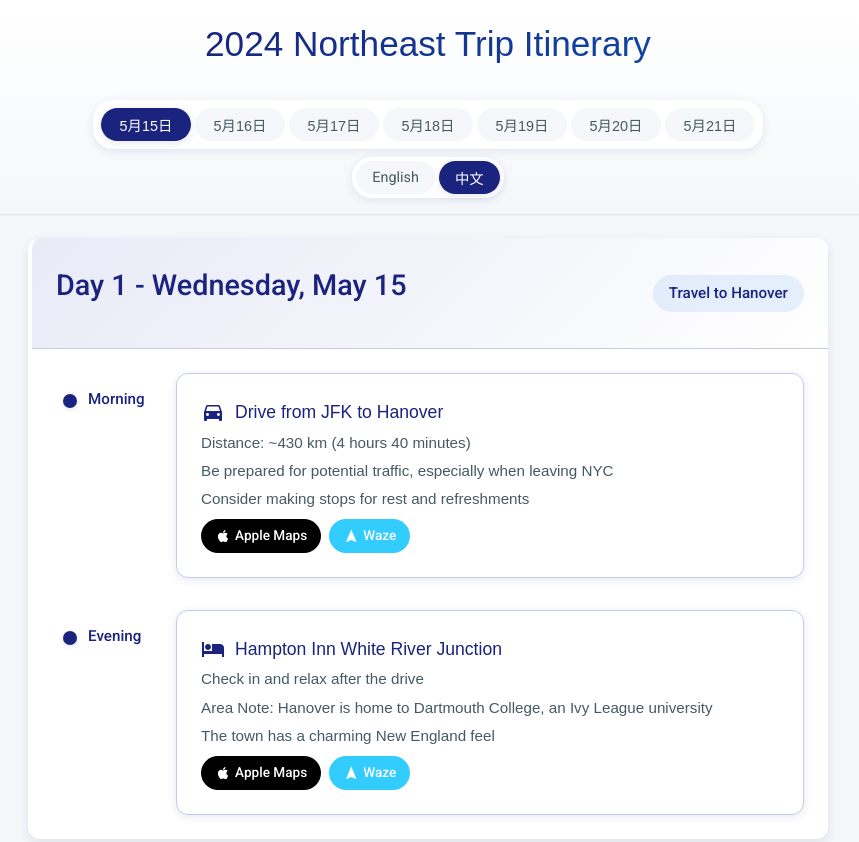
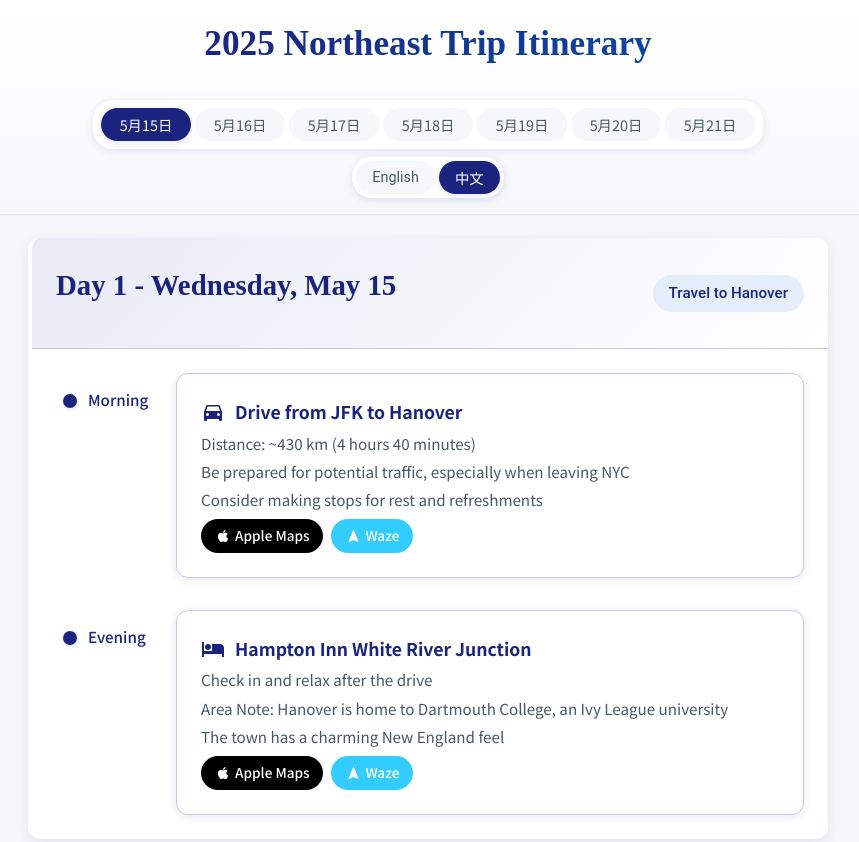
Before and after one commit to leiyiao/us2025, a website: page index.html in a window 1280 px wide. Shown: the top 842 px of the page, without its empty margins (212-1071 px from the left). Drawn offline with Linux system fonts and the light colour scheme; a web font is replaced by a local one.

Commit message:
Update typography to Noto fonts and change year to 2025

```diff
--- a/index.html
+++ b/index.html
@@ -3,9 +3,9 @@
 <head>
     <meta charset="UTF-8">
     <meta name="viewport" content="width=device-width, initial-scale=1.0">
-    <title>Northeast Trip 2024</title>
+    <title>Northeast Trip 2025</title>
     <link rel="stylesheet" href="styles.css">
-    <link href="https://fonts.googleapis.com/css2?family=Google+Sans:wght@400;500;700&family=Roboto:wght@300;400;500&display=swap" rel="stylesheet">
+    <link href="https://fonts.googleapis.com/css2?family=Noto+Sans+SC:wght@400;500;700&family=Noto+Serif+SC:wght@400;700;900&display=swap" rel="stylesheet">
     <link href="https://fonts.googleapis.com/icon?family=Material+Icons" rel="stylesheet">
 </head>
 <body>
@@ -14,8 +14,8 @@
     <header>
         <div class="container">
             <div class="title-container">
-                <h1 class="en-title">2024 Northeast Trip Itinerary</h1>
-                <h1 class="zh-title" style="display: none;">2024年东北部毕业旅行</h1>
+                <h1 class="en-title">2025 Northeast Trip Itinerary</h1>
+                <h1 class="zh-title" style="display: none;">2025年东北部毕业旅行</h1>
             </div>
         </div>
     </header>
--- a/styles.css
+++ b/styles.css
@@ -30,7 +30,7 @@
 }
 
 body {
-  font-family: 'Roboto', sans-serif;
+  font-family: 'Noto Sans SC', sans-serif;
   background-color: var(--background-color);
   color: var(--text-primary);
   line-height: 1.6;
@@ -50,8 +50,8 @@ body {
 
 /* Typography */
 h1, h2, h3, h4, h5, h6 {
-  font-family: 'Google Sans', 'Roboto', sans-serif;
-  font-weight: 500;
+  font-family: 'Noto Serif SC', serif;
+  font-weight: 700;
   margin-bottom: var(--spacing-sm);
 }
 
@@ -65,12 +65,14 @@ h1 {
   -webkit-background-clip: text;
   -webkit-text-fill-color: transparent;
   background-clip: text;
+  font-weight: 900;
 }
 
 h2 {
   font-size: 1.8rem;
   color: var(--text-primary);
   margin-bottom: var(--spacing-md);
+  font-weight: 700;
 }
 
 h3 {
@@ -79,6 +81,7 @@ h3 {
   display: flex;
   align-items: center;
   margin-bottom: var(--spacing-sm);
+  font-weight: 600;
 }
 
 p {
@@ -86,6 +89,7 @@ p {
   font-size: 1rem;
   color: var(--text-secondary);
   line-height: 1.6;
+  font-weight: 400;
 }
 
 .subtitle {
@@ -93,6 +97,7 @@ p {
   color: var(--text-secondary);
   margin-bottom: var(--spacing-sm);
   transition: all 0.3s ease;
+  font-weight: 500;
 }
 
 /* Header and Footer */
@@ -164,12 +169,13 @@ header .container {
 /* Chinese text styles */
 [data-lang="zh"] .event-details p,
 [data-lang="zh"] .event-details h3 {
-  font-family: 'PingFang SC', 'Microsoft YaHei', sans-serif;
+  font-family: 'Noto Sans SC', sans-serif;
 }
 
 [data-lang="zh"] .event-details p {
   font-size: 0.95rem;
   line-height: 1.6;
+  font-weight: 400;
 }
 
 footer {
@@ -226,7 +232,7 @@ footer {
 
 /* Chinese text styles */
 [data-lang="zh"] .day-nav-button {
-  font-family: 'PingFang SC', 'Microsoft YaHei', sans-serif;
+  font-family: 'Noto Sans SC', sans-serif;
 }
 
 /* Day Cards */
@@ -504,10 +510,12 @@ main.container {
   h1 {
     font-size: 1.6rem;
     margin-bottom: 0;
+    font-weight: 900;
   }
 
   h2 {
     font-size: 1.3rem;
+    font-weight: 700;
   }
 
   header {
@@ -653,11 +661,13 @@ header {
 }
 
 [data-lang="zh"] h1 {
-    font-family: 'PingFang SC', 'Microsoft YaHei', sans-serif;
+    font-family: 'Noto Serif SC', serif;
+    font-weight: 900;
 }
 
 [data-lang="zh"] .subtitle {
-    font-family: 'PingFang SC', 'Microsoft YaHei', sans-serif;
+    font-family: 'Noto Sans SC', sans-serif;
+    font-weight: 500;
 }
 
 /* Fireworks Overlay */
```
